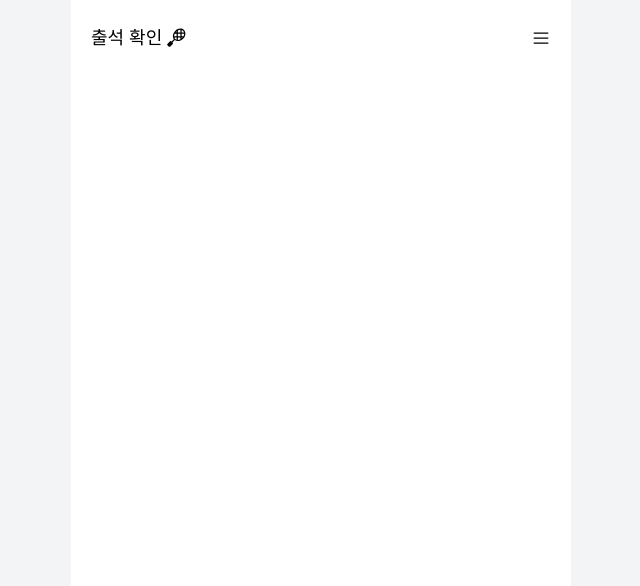
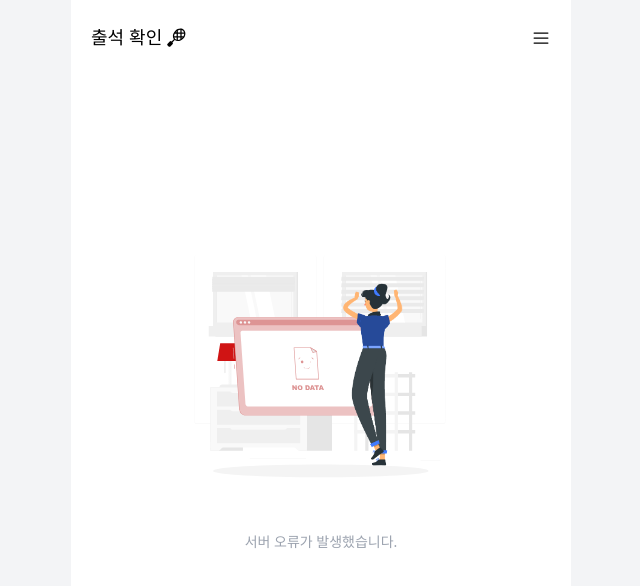
Before and after one commit to bnheey/scv, a React (Vite) app: page /500 in a window 1280 px wide. Before the commit this address had no page. Shown: the top 586 px of the page, without its empty margins (319-959 px from the left). Built offline with nearby package versions, Linux system fonts and the light colour scheme; a web font is replaced by a local one.

Commit message:
Feat(error): /404, /500 에러 페이지 추가

```diff
--- a/src/components/AppRouter.tsx
+++ b/src/components/AppRouter.tsx
@@ -5,6 +5,7 @@ import Admin from "../pages/Admin";
 import Attendance from "../pages/Attendance";
 import Game from "../pages/Game";
 import Header from "./Header";
+import Error from "@/pages/Error";
 
 const AppRouter = () => {
   const location = useLocation();
@@ -24,6 +25,9 @@ const AppRouter = () => {
         <Route path="/attendance" element={<Attendance />} />
         <Route path="/game/*" element={<Game />} />
         <Route path="/admin" element={<Admin />} />
+        {/* 잘못된 경로에 대한 기본 페이지 */}
+        <Route path="/500" element={<Error code={500} />} />
+        <Route path="*" element={<Error />} />
       </Routes>
     </>
   );
--- a/src/components/Attendance/Details/Calendar.tsx
+++ b/src/components/Attendance/Details/Calendar.tsx
@@ -10,8 +10,10 @@ import { formatDate } from "@/utils/date";
 import type { Value } from "react-calendar/src/shared/types.js";
 import "@/assets/css/Calendar.css";
 import ScheduleInfo from "./ScheduleInfo";
+import { useNavigate } from "react-router-dom";
 
 const Calendar = () => {
+  const navigate = useNavigate();
   const [currentDate, setCurrentDate] = useState(new Date());
   const [activeStartDate, setActiveStartDate] = useState<Date | null>(
     new Date(moment(currentDate).startOf("month").format("yyyy-MM-DDTHH:mm:ss"))
@@ -52,7 +54,8 @@ const Calendar = () => {
       endDateTime: moment(activeStartDate)
         .endOf("month")
         .format("yyyy-MM-DDTHH:mm:ss"),
-    }).then((attendance) => {
+    })
+      .then((attendance) => {
         setScheduleInfoList(attendance.scheduleInfoList);
         setIsLoading(false);
         setScheduleInfo([]);
@@ -62,6 +65,9 @@ const Calendar = () => {
               (x) => formatDate(x.scheduleTime) === formatDate(currentDate)
             ) || []
         );
+      })
+      .catch(() => {
+        navigate("/500");
       });
   }, [activeStartDate]);
 
--- a/src/components/Attendance/List/List.tsx
+++ b/src/components/Attendance/List/List.tsx
@@ -9,8 +9,10 @@ import CopyButton from "./CopyButton";
 import Favorite from "./Favorite";
 import ListHeader from "./ListHeader";
 import MemberName from "./MemberName";
+import { useNavigate } from "react-router-dom";
 
 const List = () => {
+  const navigate = useNavigate();
   const FIXED_MEMBERS = JSON.parse(Cookies.get("FIX_MEMBERS") || "[]");
   const [fixedMembers, setFixedMembers] = useState<number[]>(FIXED_MEMBERS);
   const [currentDate, setCurrentDate] = useState(new Date());
@@ -26,7 +28,8 @@ const List = () => {
       endDateTime: moment(currentDate)
         .endOf("month")
         .format("yyyy-MM-DDTHH:mm:ss"),
-    }).then((attendance) => {
+    })
+      .then((attendance) => {
         const monthStart = moment(currentDate).startOf("month");
         const filteredAttendanceList = attendance.totalAttendanceList?.filter(
           (member) =>
@@ -34,6 +37,9 @@ const List = () => {
         );
         setAttendanceList(filteredAttendanceList);
         setIsLoading(false);
+      })
+      .catch(() => {
+        navigate("/500");
       });
   }, [currentDate]);
 
--- a/src/components/Game/Input.tsx
+++ b/src/components/Game/Input.tsx
@@ -29,9 +29,13 @@ const Input = ({
 
   useEffect(() => {
     if (members.length > 0) return;
-    getMembers().then((members) => {
-      setMembers(members);
-    });
+    getMembers()
+      .then((members) => {
+        setMembers(members);
+      })
+      .catch(() => {
+        navigate("/500");
+      });
   }, []);
 
   const handleSortNames = (inputText: string) => {
--- /dev/null
+++ b/src/pages/Error.tsx
@@ -0,0 +1,24 @@
+import Lottie from "lottie-react";
+import noData from "@/assets/lottie/no_data.json";
+import Text from "@/components/common/Text";
+
+type ErrorProps = {
+  code?: number;
+};
+
+const Error = ({ code = 404 }: ErrorProps) => {
+  return (
+    <div className="flex items-center justify-center w-full h-4/5">
+      <div className="max-w-[70%]">
+        <Lottie animationData={noData} />
+        <Text type="normalGray">
+          {code === 404
+            ? "페이지를 찾을 수 없습니다."
+            : "서버 오류가 발생했습니다."}
+        </Text>
+      </div>
+    </div>
+  );
+};
+
+export default Error;
```
Lines whose indentation alone changed are shown as unchanged.
